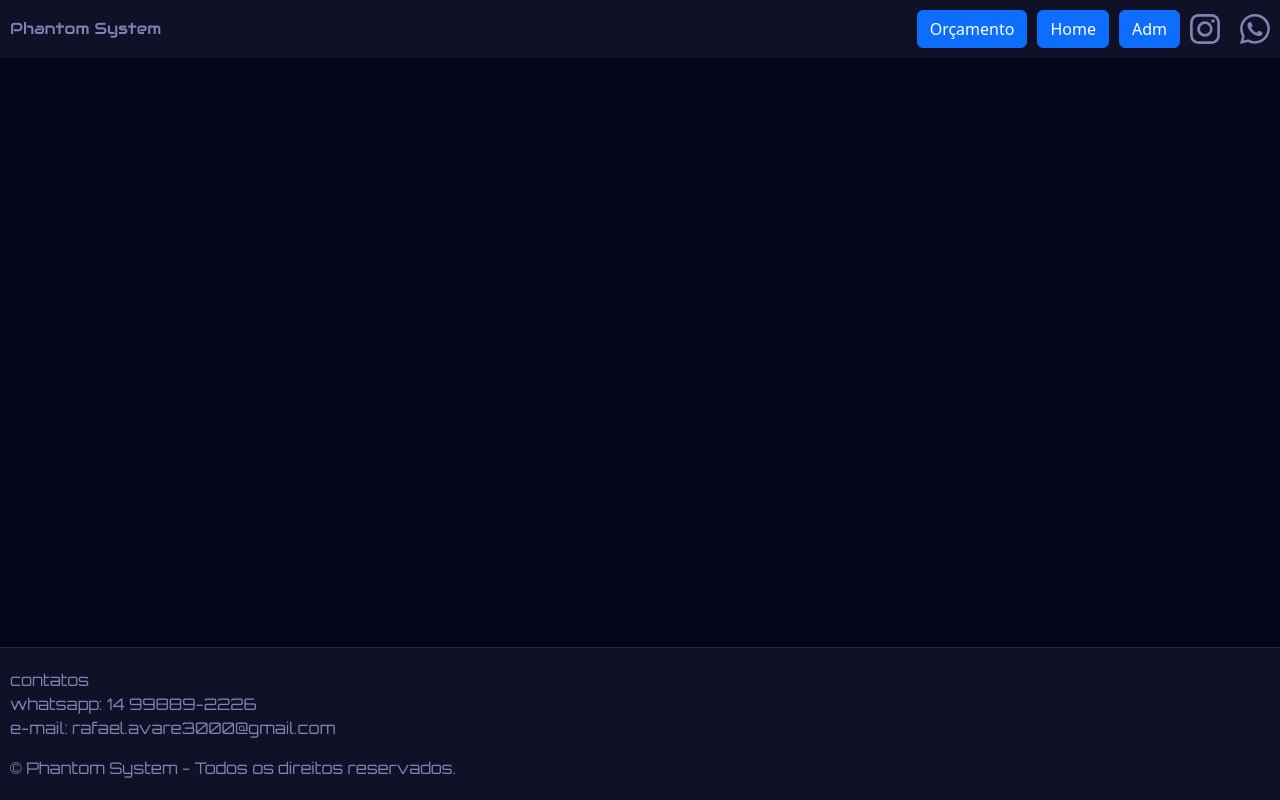
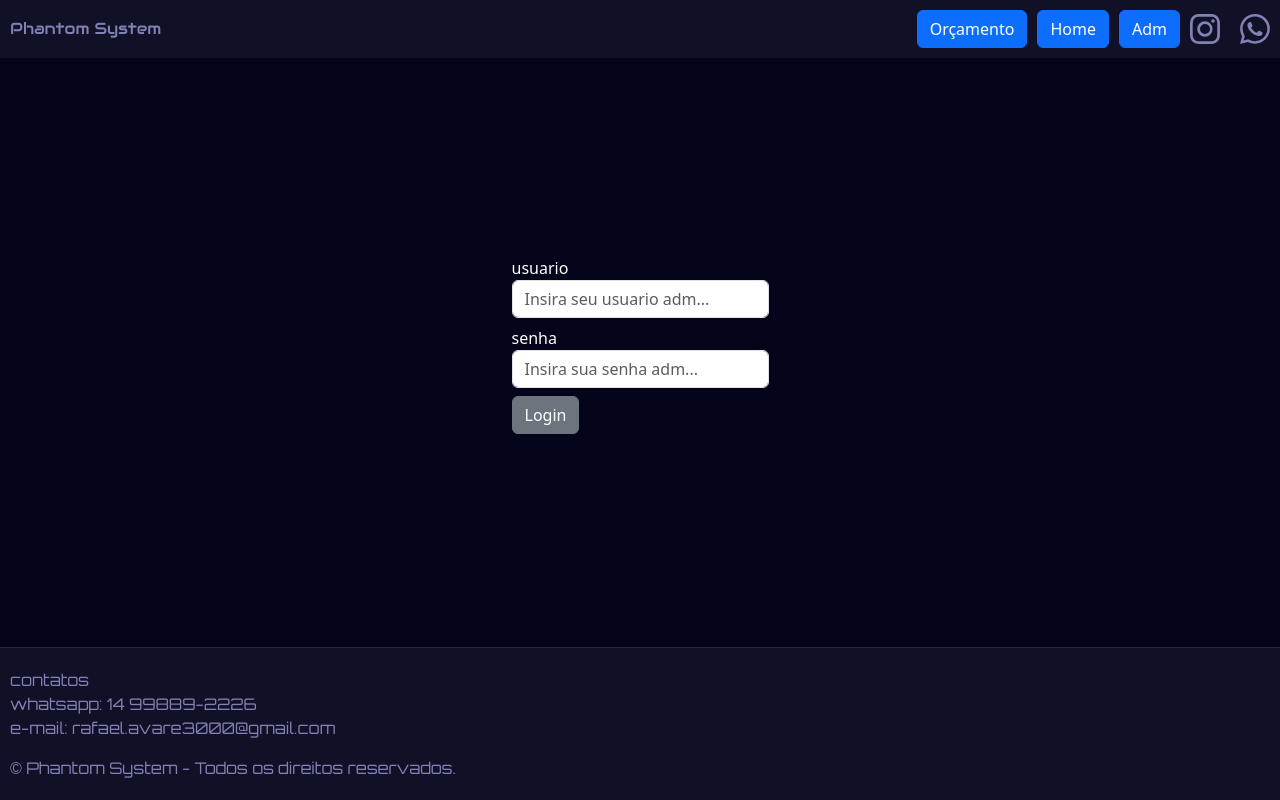
Before and after one commit to rafael101003/PhantomSystem, a React (Vite) app in the folder my-react-app/: page /Administrador in a window 1280 px wide. Built offline with nearby package versions, Linux system fonts and the light colour scheme.

Commit message:
Refactor route path for Administrador page; enhance login functionality and UI in Administrador component

```diff
--- a/my-react-app/src/App.jsx
+++ b/my-react-app/src/App.jsx
@@ -101,7 +101,7 @@ function App() {
         <Routes>
           <Route exact path="/" element={<Home />} />
           <Route exact path="/Orcamento" element={<Orcamento />} />
-          <Route exact path="/Adm" element={<Administrador />} />
+          <Route exact path="/Administrador" element={<Administrador />} />
         </Routes>
       </main>
 
--- a/my-react-app/src/components/listaOrcamento.css
+++ b/my-react-app/src/components/listaOrcamento.css
@@ -5,7 +5,7 @@
     align-items: center;
     border: none;
     background-color: var(--color-container-1);
-    max-width: 300px;
+    width: 350px;
     min-width: 300px;
     padding: 15px 20px;
     margin-bottom: 8px;
@@ -24,9 +24,11 @@
 .list-group-item.active {
     background-color: var(--color-container-hover);
     border-left: 4px solid #8182b4;
-    max-width: 300px;
+    width: 350px;
     min-width: 300px;
     color: var(--color-p-hover) !important;
+    box-shadow: 0 4px 20px rgba(0, 0, 0, 0.4);
+    border: 1px solid rgba(129, 130, 180, 0.2);
 }
 
 /* Card do Total */
--- a/my-react-app/src/pages/administrador.jsx
+++ b/my-react-app/src/pages/administrador.jsx
@@ -1,11 +1,75 @@
-import Container from "../containments/container";
+import { useState } from "react";
+
+const administradores = [
+    {id:1, usuario:'Rafael', senha:'123'}
+]
 
 function Administrador(){
-    return(
-        <>
-            <Container />
-        </>
-    )
+    {/* Memoria temporaria do component */}
+    const[inputUsuario, setInputUsuario] = useState('');
+    const[inputSenha, setInputSenha] = useState('');
+    const[mensagemErro, setMensagemErro] = useState('');
+    const[usuarioLogado, setUsuarioLogado] = useState(null);
+
+    const validarLogin = (e) => {
+        e.preventDefault();
+
+        const usuarioEncontrado = administradores.find((item) => inputUsuario === item.usuario && inputSenha === item.senha);
+        if (usuarioEncontrado){
+            setUsuarioLogado(usuarioEncontrado);
+            setMensagemErro('');
+            console.log(administradores);
+        } else {
+            setMensagemErro('usuário admin não existe')
+        };
+    }
+
+
+
+    const Logout = () => {
+        setUsuarioLogado(null);
+        setInputUsuario('');
+        setInputSenha('');
+    };
+
+    if(!usuarioLogado) {
+        return(
+            <div className="d-flex align-items-center">
+                {mensagemErro && <div className="alert alert-danger">{mensagemErro}</div>}
+                <form onSubmit={validarLogin}>
+                    <div className="mb-3">
+                        <label className="usuario text-white">usuario</label>
+                        <input
+                            placeholder="Insira seu usuario adm..."
+                            type="text"
+                            className="form-control"
+                            value={inputUsuario}
+                            onChange={(e) => setInputUsuario(e.target.value)}
+                        />
+                        <label className="senha text-white mt-2 shadow-black-5">senha</label>
+                        <input
+                            placeholder="Insira sua senha adm..."
+                            type="password"
+                            className="form-control"
+                            value={inputSenha}
+                            onChange={(e) => setInputSenha(e.target.value)}
+                        />
+                        <button type="submit" className="btn btn-secondary mt-2">Login</button>
+                    </div>
+                </form>
+            </div>
+        );
+    }
+    return (
+            <div className="container m-4 p-5 text-white">
+                <div className="d-flex justify-content-between align-items-center mb-3">
+                    <h2>Painel do Administrador</h2>
+                    <button onClick={Logout} className="btn btn-danger">Sair</button>
+                </div>
+                <p>Bem-vindo, {usuarioLogado.usuario}!</p>
+            </div>
+    );
 }
 
+
 export default Administrador;
```
